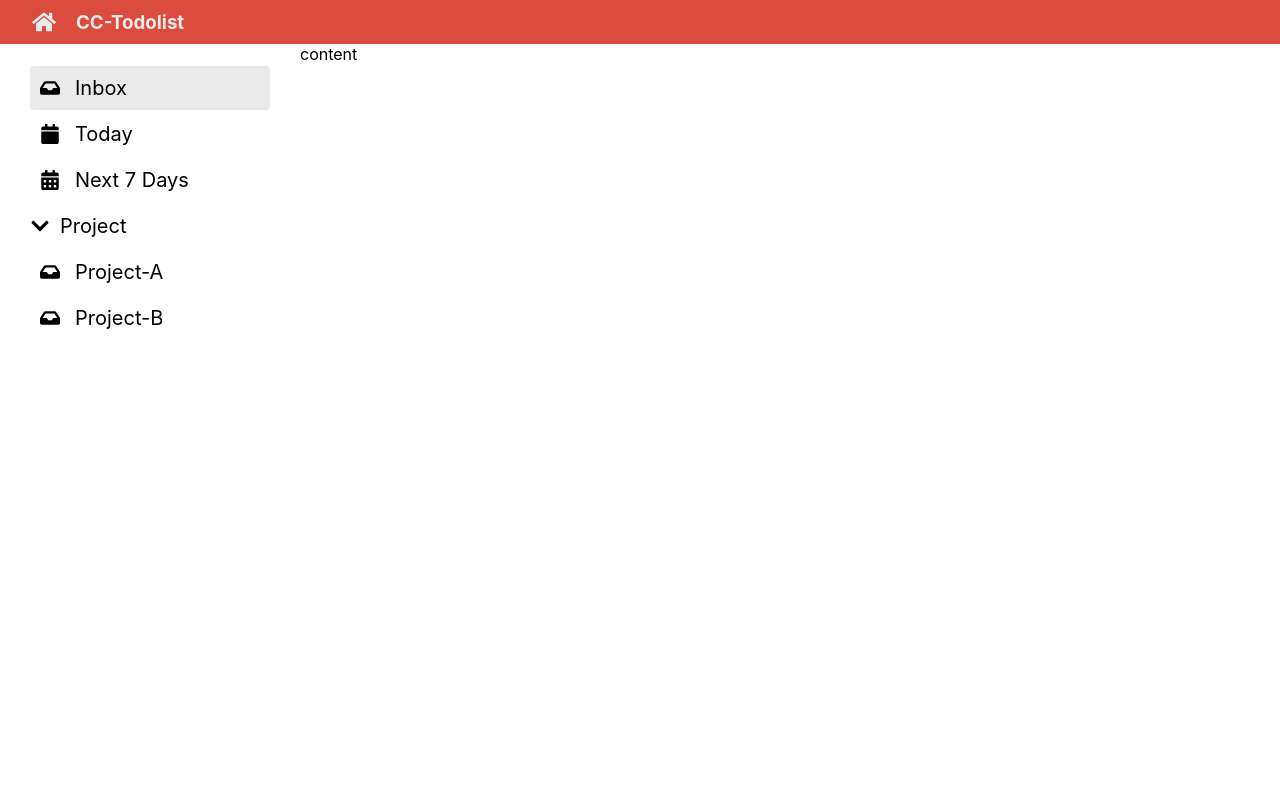
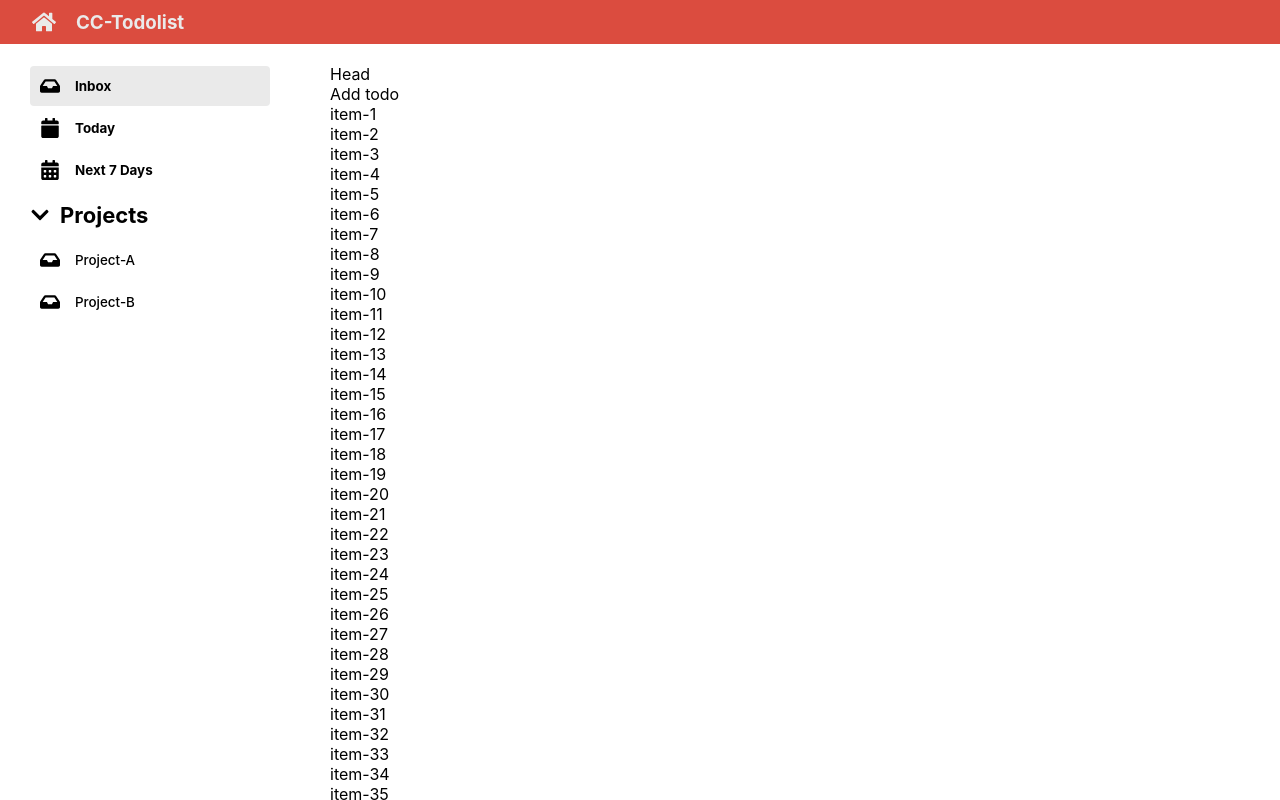
Before and after one commit to Hybola/todolist, a React (Create React App) app: page / in a window 1280 px wide. Built offline with nearby package versions, Linux system fonts and the light colour scheme; the HTML template or start-up script is replaced by a standard one.

Commit message:
refactor Todocontent

```diff
--- a/src/App.jsx
+++ b/src/App.jsx
@@ -1,13 +1,14 @@
 import "./App.scss";
 import { Header } from "./components/Header";
 import { Sidebar } from "./components/Sidebar";
+import { TodoContent } from "./components/Todo/TodoContent";
 
 function App() {
   return (
     <div className="container">
       <Header />
       <Sidebar />
-      <main className="content">content</main>
+      <TodoContent />
     </div>
   );
 }
--- a/src/App.scss
+++ b/src/App.scss
@@ -103,4 +103,6 @@ li {
 .content {
   grid-row: 2/3;
   grid-column: 2/3;
+  overflow: scroll;
+  padding: 20px 30px;
 }
--- a/src/components/Sidebar.jsx
+++ b/src/components/Sidebar.jsx
@@ -15,19 +15,19 @@ export function Sidebar() {
             <span>
               <FaInbox />
             </span>
-            Inbox
+            <h6>Inbox</h6>
           </li>
           <li>
             <span>
               <FaCalendar />
             </span>
-            Today
+            <h6>Today</h6>
           </li>
           <li>
             <span>
               <FaCalendarAlt />
             </span>
-            Next 7 Days
+            <h6>Next 7 Days</h6>
           </li>
         </ul>
       </section>
@@ -35,21 +35,21 @@ export function Sidebar() {
         <span>
           <FaChevronDown />
         </span>
-        Project
+        <h6>Projects</h6>
       </section>
       <section className="sidebar__projects">
-        <ul className="generic__lists">
-          <li>
+        <ul className="project__lists">
+          <li className="">
             <span>
               <FaInbox />
             </span>
-            Project-A
+            <h6>Project-A</h6>
           </li>
           <li>
             <span>
               <FaInbox />
             </span>
-            Project-B
+            <h6>Project-B</h6>
           </li>
         </ul>
       </section>
--- /dev/null
+++ b/src/components/Todo/TodoContent.jsx
@@ -0,0 +1,15 @@
+export function TodoContent() {
+  const mockTodo = Array.from({ length: 100 }, (el, idx) => idx + 1);
+  // console.log(mockTodo);
+  return (
+    <main className="content">
+      <div>Head</div>
+      <div>Add todo</div>
+      <ul>
+        {mockTodo.map((el) => (
+          <li>{`item-${el}`}</li>
+        ))}
+      </ul>
+    </main>
+  );
+}
```
